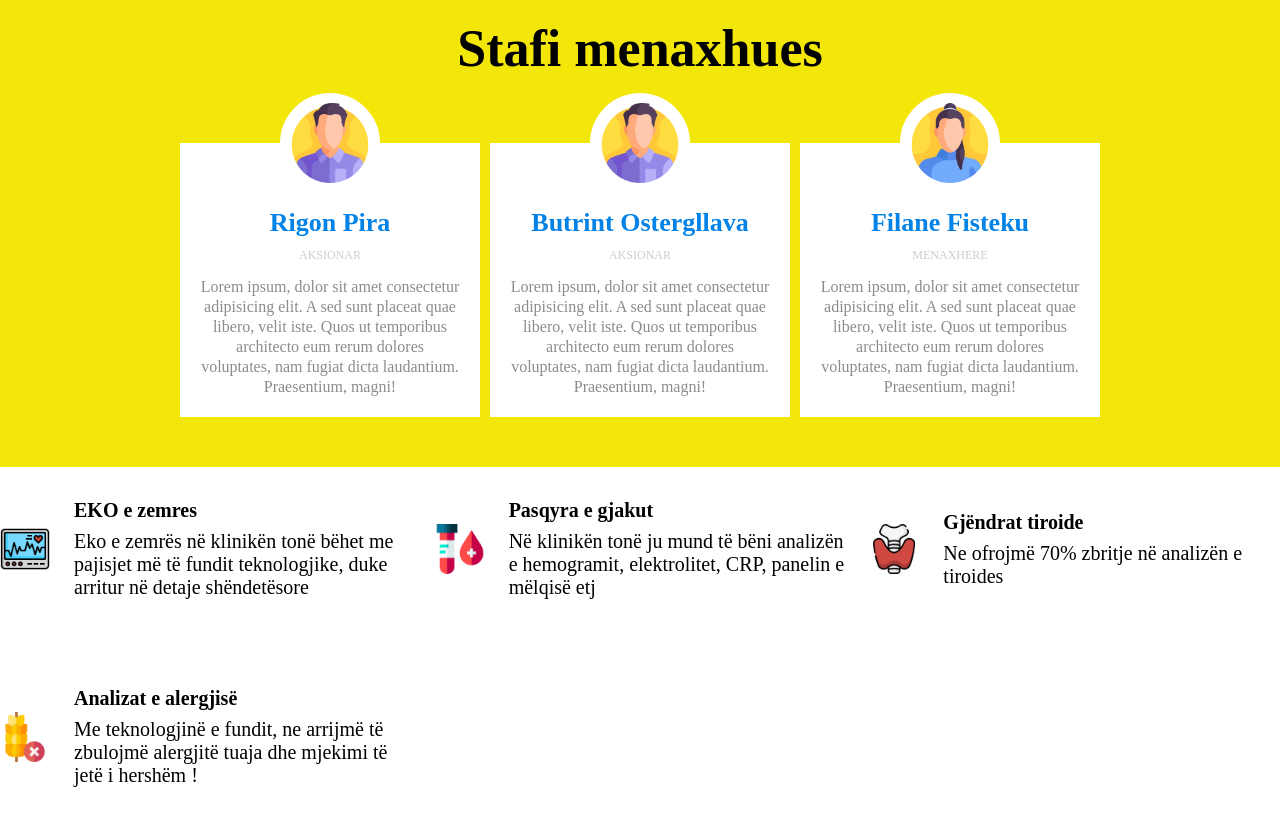
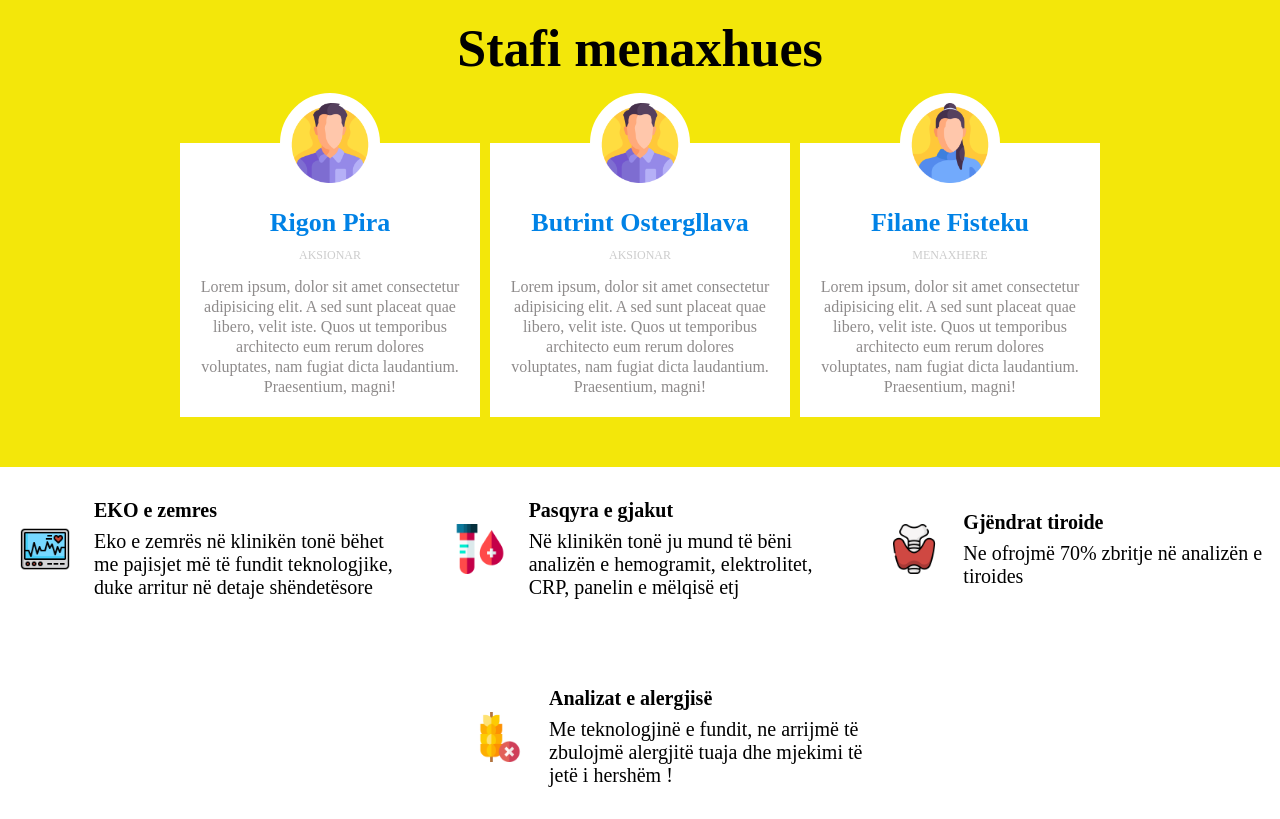
Before and after one commit to RigonP/ProjektiInxhinieriEWeb, a PHP site: page /about.html in a window 1280 px wide. Shown: the part 443-1262 px from the top of the page. Run offline with PHP 8.4, Linux system fonts and the light colour scheme.

Commit message:
Vendosja ne qender e icons se fundit

```diff
--- a/AboutUs/about.css
+++ b/AboutUs/about.css
@@ -205,6 +205,7 @@
 .historia img{
     width: 100px;
 }
+
 /*CSS per pjesen e analizave*/
 .icons-container img{
     width: 50px;
@@ -217,10 +218,13 @@
 .icons-container .icons{
     display: flex;
     align-items: center;
+    margin-left: 20px;
     gap:1.5rem ;
     padding: 2rem 0;
 }
-
+.icons-container #lastI{
+  transform: translateX(455px);
+}
 .icons-container .icons h3{
     font-size: 20px;
     padding-bottom: .5rem;
--- a/AboutUs/about.html
+++ b/AboutUs/about.html
@@ -81,7 +81,8 @@
                 </div>
             </div>
         </div>
-        <!--Pjesa e dyte, me icons-->
+
+    <!--Pjesa e dyte, me icons-->
     <div class="icons-container">
 
         <div class="icons">
@@ -110,7 +111,7 @@
             </div>
         </div>
 
-        <div class="icons" id="last-icon">
+        <div class="icons" id="lastI">
             <img src="..//AboutUs/img/wheat.png" alt="">
             <div class="content">
                 <h3>Analizat e alergjisë</h3>
```
